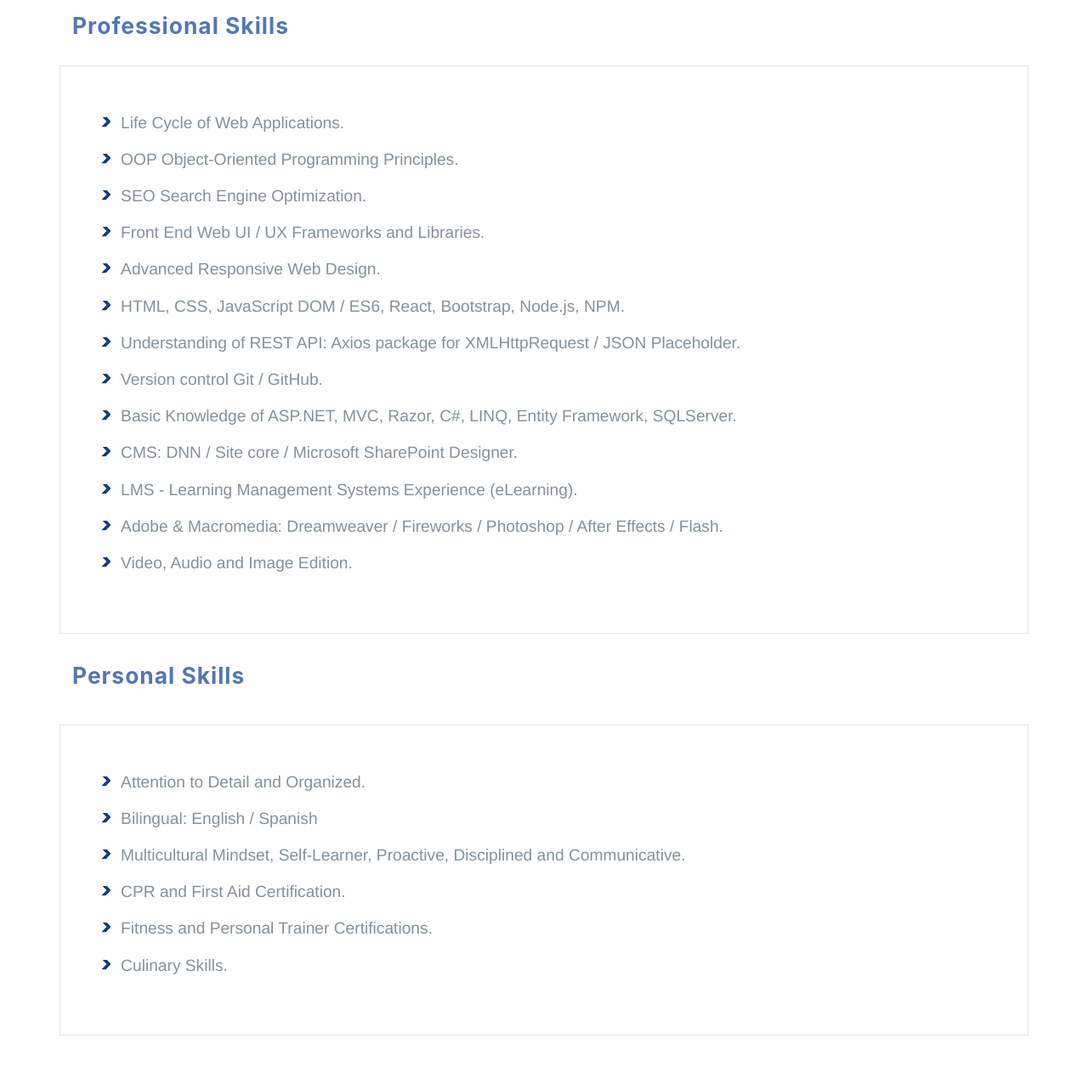
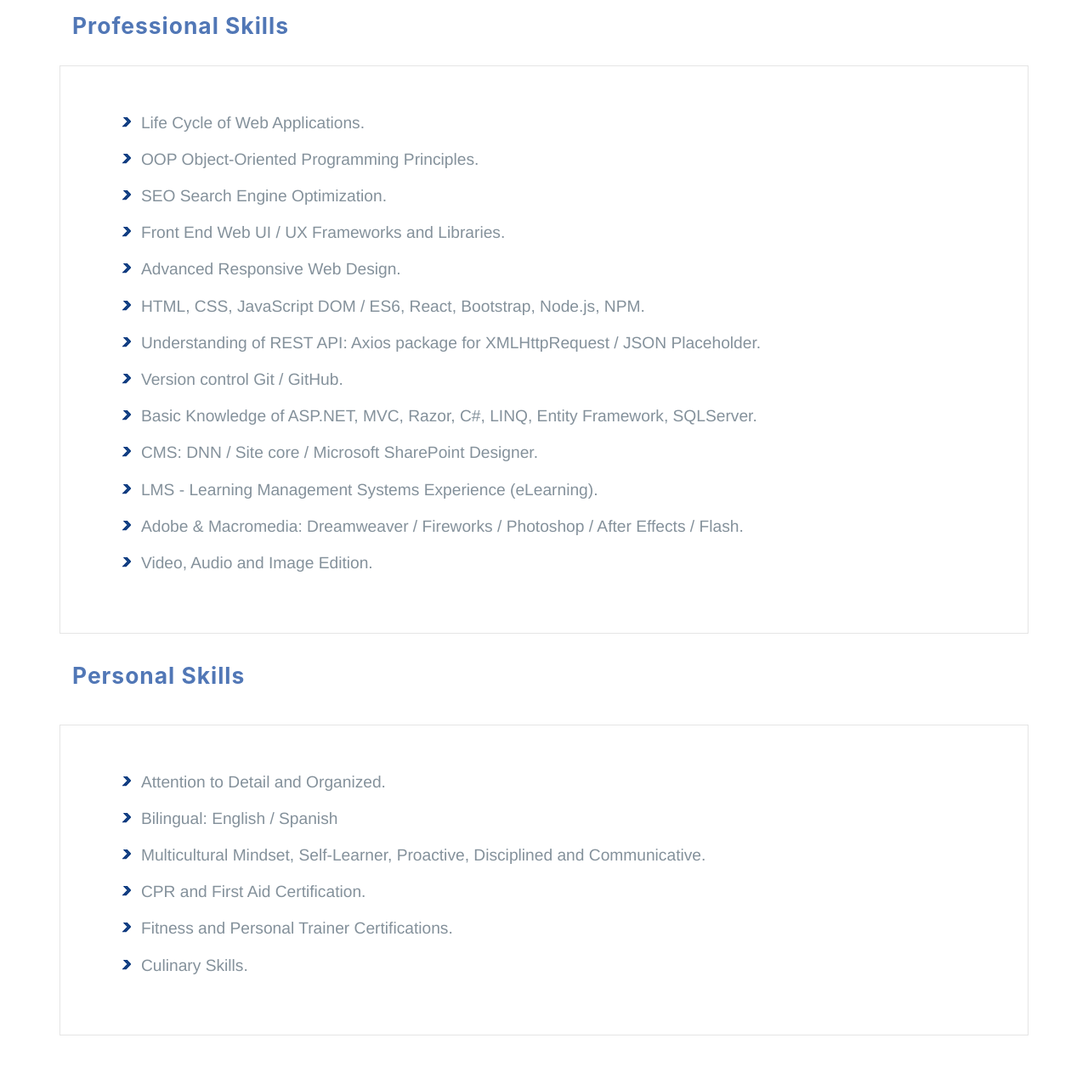
Before and after one commit to vteppaweb/resume, a plain HTML site: page skills.html in a window 1280 px wide. Shown: the part 200-1482 px from the top of the page at 85% size. Drawn offline with nearby package versions, Linux system fonts and the light colour scheme.

Commit message:
Commit 04/15/2021

```diff
--- a/skills.html
+++ b/skills.html
@@ -114,7 +114,7 @@
 		</div>
 		<div class="row div_border">
 			<div class="col-12 d-flex justify-content-start">
-				<ul class="ul_class">
+				<ul class="ul_class_index">
 
 					<li class="li_class">Life Cycle of Web Applications.</li>
 
@@ -154,7 +154,7 @@
 		</div>
 		<div class="row div_border">
 			<div class="col-12 d-flex justify-content-start">
-				<ul class="ul_class">
+				<ul class="ul_class_index">
 
 					<li class="li_class">Attention to Detail and Organized.</li>
 
```
Also changed, not shown: experience.html (+5 -5 lines).
